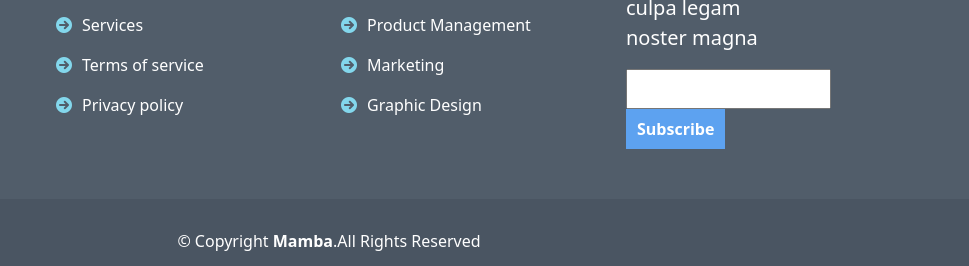
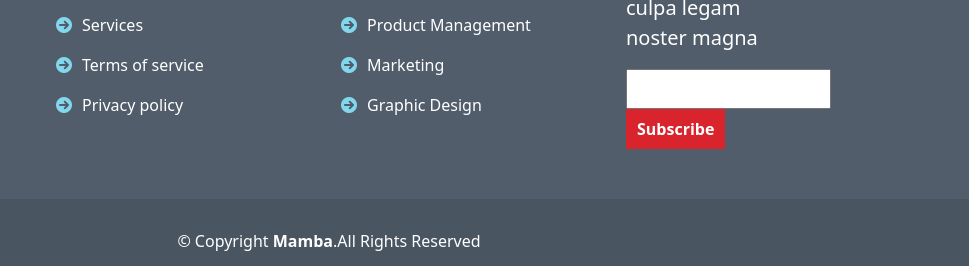
Before and after one commit to Pranto50000/Sailor123, a plain HTML site: page index.html in a window 1280 px wide. Shown: the part 3036-3302 px from the top of the page, 311-1280 px from the left. Drawn offline with nearby package versions, Linux system fonts and the light colour scheme.

Commit message:
Add files via upload

```diff
--- a/style.css
+++ b/style.css
@@ -239,10 +239,10 @@ a{
 .fbt button{
     height: 40px;
     padding: 0px 10px;
-    background-color: rgb(93, 162, 240);
+    background-color: #d9232d;
     color: white;
     font-weight: bolder;
-    border: 1px solid rgb(93, 162, 240);
+    border: 1px solid #d9232d;
 }
 
 /* last_footer */
```
